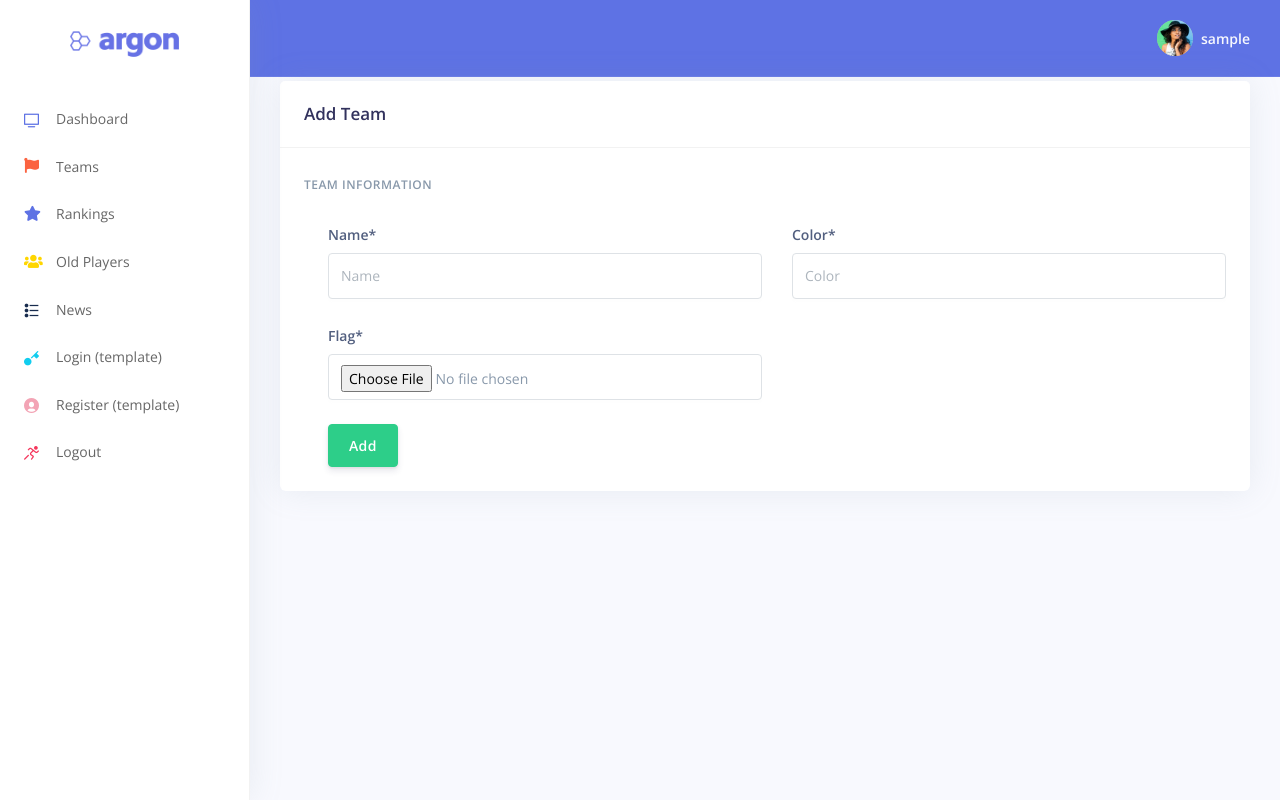
After one commit to shubhamjain31/Cricket_Team_Khabare, a Flask app: page /team-add in a window 1280 px wide. The commit adds this page. Run offline with Flask 2, Linux system fonts and the light colour scheme; the visitor is signed in with stand-in values (Sample User, id 1); data comes from the database, SQL or seed files in the repository; some libraries are stand-ins or nearby versions.

Commit message:
working on teams functionality and db migrations

```diff
--- a/apps/authentication/models.py
+++ b/apps/authentication/models.py
@@ -44,6 +44,7 @@ class Teams(db.Model):
     name            = db.Column(db.String(64), unique=True)
     color           = db.Column(db.String(64))
     user_id         = db.Column(db.Integer, db.ForeignKey('Users.id'), nullable=False)
+    flag            = db.Column(db.String(1000), default='media/flags/')
     ip_address      = db.Column(db.String(100), nullable = True)
     user_agent      = db.Column(db.String(200), nullable = True)
     date_created    = db.Column(db.DateTime, nullable = False, default=datetime.now())
--- /dev/null
+++ b/apps/home/forms.py
@@ -0,0 +1,14 @@
+from flask_wtf import FlaskForm
+from wtforms import TextField, BooleanField
+from wtforms.validators import DataRequired
+from flask_wtf.file import FileField
+
+class TeamForm(FlaskForm):
+    name    = TextField('Username',
+                         id='name_create',
+                         validators=[DataRequired()])
+    color   = TextField('Color',
+                      id='color_create',
+                      validators=[DataRequired()])
+
+    flag    = FileField(id='flag_create')
--- a/apps/home/routes.py
+++ b/apps/home/routes.py
@@ -1,10 +1,11 @@
 from apps.home import blueprint
-from flask import render_template, request, session
+from flask import render_template, request, flash, session
 from flask_login import login_required
 from jinja2 import TemplateNotFound
 from werkzeug.utils import secure_filename
 from apps.authentication.models import Teams
 from apps import db
+from apps.home.forms import TeamForm
 
 
 @blueprint.route('/index')
@@ -16,13 +17,32 @@ def index():
 @login_required
 def teams():
     all_teams = Teams.query.filter_by(user_id=session["_user_id"])
-    print(Teams.query.filter_by(user_id=session["_user_id"]))
     # print(session["_user_id"])
     # me=Teams(name='jke', color='red', user_id=session["_user_id"])
     # db.session.add(me)
     # db.session.commit()
     return render_template('home/teams.html', segment='teams', all_teams=all_teams)
 
+@blueprint.route('/team-add', methods=['GET', 'POST'])
+@login_required
+def add_team():
+    team_form = TeamForm()
+
+    if request.method == 'POST':
+        if team_form.validate_on_submit():
+            print(request.form, team_form.flag.data.filename)
+
+            name            = team_form.name.data
+            color           = team_form.color.data
+            flag            = team_form.flag.data.filename
+            user_id         = session["_user_id"]
+            print(name,color, flag, user_id)
+
+            team = Teams(name=name, color=color, flag=flag, user_id=user_id)
+            db.session.add(team)
+            db.session.commit()
+            flash('Team Added!', 'success')
+    return render_template('home/add_edit_team.html', segment='add-edit-team', form=team_form)
 
 @blueprint.route('/<template>')
 @login_required
--- /dev/null
+++ b/apps/templates/home/add_edit_team.html
@@ -0,0 +1,76 @@
+{% extends 'layouts/base.html' %}
+
+{% block title %} Add Team {% endblock title %}
+
+{% block content %}
+
+<!-- Page content -->
+<div class="container-fluid mt-1">
+  <div class="row">
+    <div class="col-xl-12">
+      <div class="card">
+        <div class="card-header">
+          <div class="row align-items-center">
+            <div class="col-8">
+              <h3 class="mb-0">Add Team </h3>
+            </div>
+            <div class="col-4 text-right">
+              <!-- <a href="#!" class="btn btn-sm btn-primary">Settings</a> -->
+            </div>
+          </div>
+        </div>
+        <div class="card-body">
+            {% for category, message in get_flashed_messages(with_categories=True) %}
+                <div class="alert {% if category == 'error' %}alert-warning {% else %} alert-{{ category }}{% endif %}"
+                    role="alert">
+                    <button type="button" class="close" data-dismiss="alert" aria-label="Close">
+                        <span aria-hidden="true">×</span>
+                    </button>
+                    {{message}}
+                </div>
+            {% endfor %}
+
+          <form role="form" method="post" action="" enctype="multipart/form-data">
+            {{ form.hidden_tag() }}
+            <h6 class="heading-small text-muted mb-4">Team information</h6>
+            <div class="pl-lg-4">
+              <div class="row">
+                <div class="col-lg-6">
+                  <div class="form-group">
+                    <label class="form-control-label" for="input-username">Name*</label>
+                    {{ form.name(placeholder="Name",class="form-control") }}
+                  </div>
+                </div>
+                <div class="col-lg-6">
+                  <div class="form-group">
+                    <label class="form-control-label" for="input-color">Color*</label>
+                    {{ form.color(placeholder="Color",class="form-control") }}
+                  </div>
+                </div>
+              </div>
+              <div class="row">
+                <div class="col-lg-6">
+                  <div class="form-group">
+                    <label class="form-control-label" for="input-first-name">Flag*</label>
+                    {{ form.flag(class="form-control") }}
+                  </div>
+                </div>
+                <div class="col-lg-6">
+                </div>
+              </div>
+              <button type="submit" name="team" class="btn btn-success">Add</button>
+            </div>
+          </form>
+        </div>
+      </div>
+    </div>
+  </div>
+
+  {% include "includes/footer.html" %}
+
+</div>
+
+{% endblock content %}
+
+<!-- Specific JS goes HERE -->
+{% block javascripts %}{% endblock javascripts %}
```
Also changed, not shown: apps/templates/home/teams.html (+29 -4 lines), migrations/versions/cb72dba051db_.py (added, +45 -0 lines), migrations/versions/f881825ba246_.py (added, +45 -0 lines).
